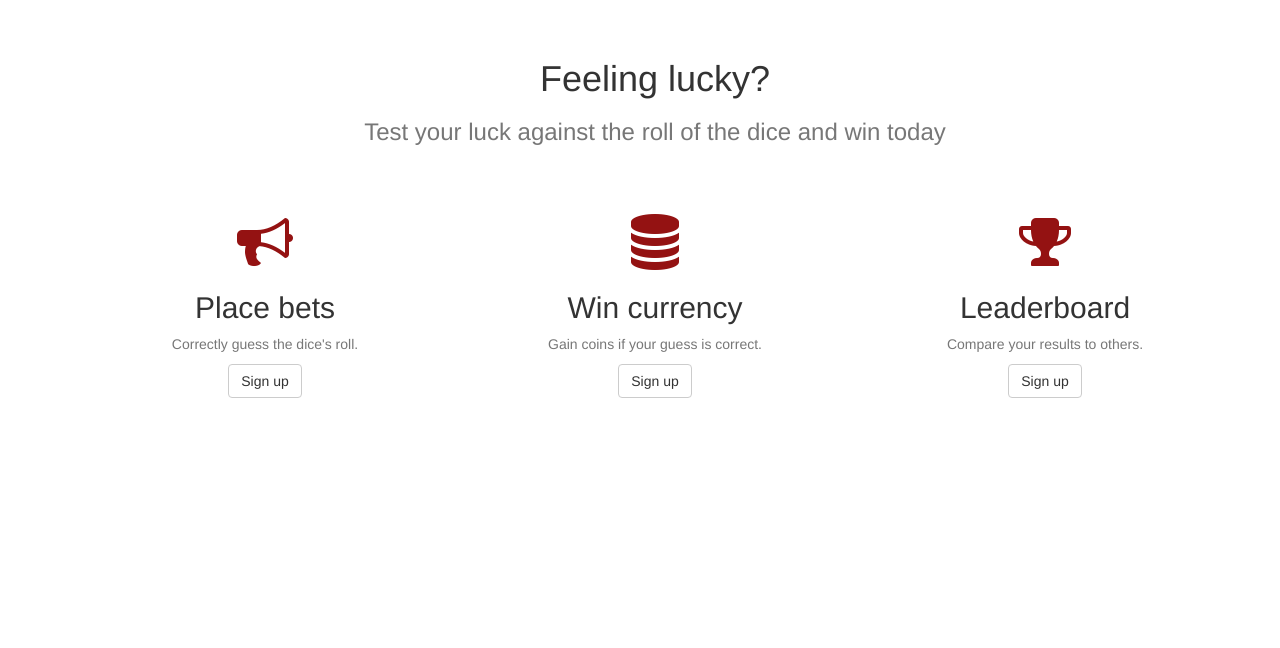
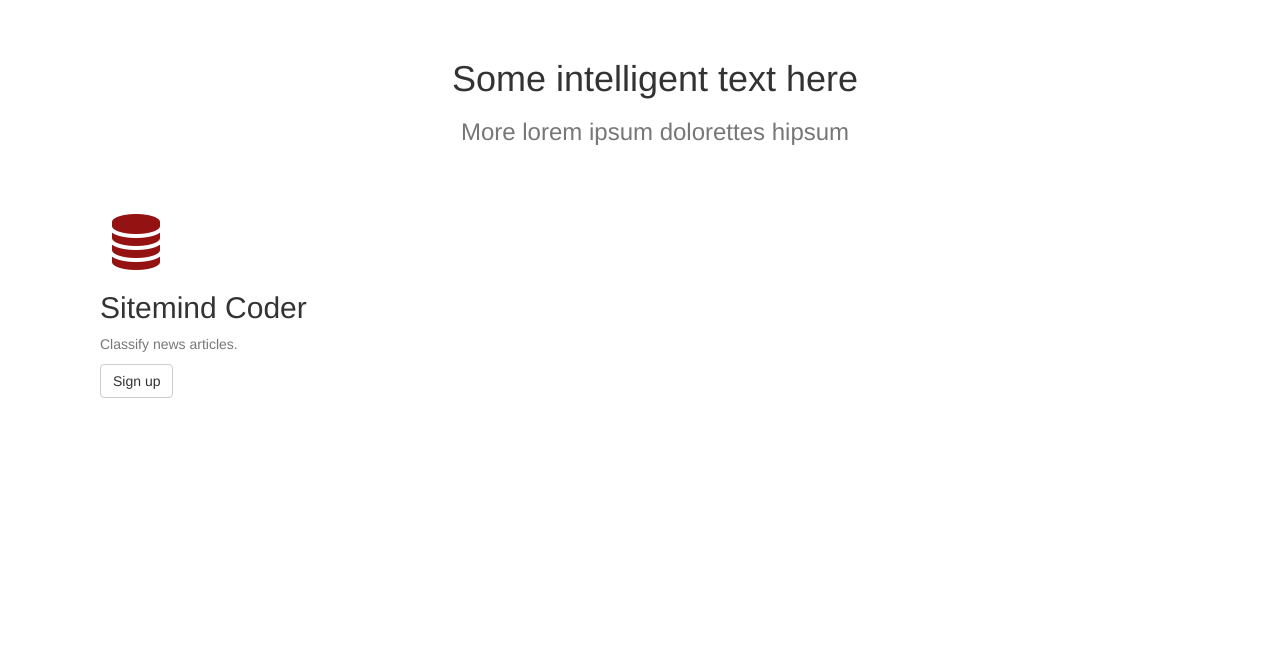
Before and after one commit to autonomio/coder, a Flask app: page / in a window 1280 px wide. Shown: the part 51-699 px from the top of the page. Run offline with Flask 2, Linux system fonts and the light colour scheme; parts of the project's set-up code (start-up, migrations or seed data) failed here and were passed over; some libraries are stand-ins or nearby versions.

Commit message:
Cleaned old example code and added "Classify" button to top bar

```diff
--- a/snakeeyes/blueprints/datahandling/templates/datahandling/loaddata.html
+++ b/snakeeyes/blueprints/datahandling/templates/datahandling/loaddata.html
@@ -4,7 +4,7 @@
 
 {% block body %}
 
-<bold>Loading this page loads file testdata.csv, but doesn't make multiple instances of same data rows (uses url as unique identifier)</bold>
+<bold>Loading this page loads file testdata.csv, but doesn't make multiple instances of same data rows (uses title as unique identifier)</bold>
 
   <hr/>
   <a href="{{ url_for('sitemind.index') }}" class="btn btn-primary">
--- a/snakeeyes/blueprints/page/templates/page/home.html
+++ b/snakeeyes/blueprints/page/templates/page/home.html
@@ -7,32 +7,15 @@ outcome of a dice roll. Win points and dominate the leaderboard.{% endblock %}
 {% block body %}
   <div class="container sm-margin-top">
     <div class="row text-center lg-margin-bottom">
-      <h1>Feeling lucky?</h1>
+      <h1>Some intelligent text here</h1>
       <h3 class="text-muted">
-        Test your luck against the roll of the dice and win today
+        More lorem ipsum dolorettes hipsum
       </h3>
     </div>
-    <div class="row text-center">
-      <div class="col-lg-4">
-        <i class="fa fa-fw fa-4x fa-bullhorn text-primary"></i>
-        <h2>Place bets</h2>
-        <p class="text-muted">Correctly guess the dice's roll.</p>
-        <p>
-          <a href="{{ url_for('user.signup') }}" class="btn btn-default">Sign up</a>
-        </p>
-      </div>
       <div class="col-lg-4">
         <i class="fa fa-fw fa-4x fa-database text-primary"></i>
-        <h2>Win currency</h2>
-        <p class="text-muted">Gain coins if your guess is correct.</p>
-        <p>
-          <a href="{{ url_for('user.signup') }}" class="btn btn-default">Sign up</a>
-        </p>
-      </div>
-      <div class="col-lg-4">
-        <i class="fa fa-fw fa-4x fa-trophy text-primary"></i>
-        <h2>Leaderboard</h2>
-        <p class="text-muted">Compare your results to others.</p>
+        <h2>Sitemind Coder</h2>
+        <p class="text-muted">Classify news articles.</p>
         <p>
           <a href="{{ url_for('user.signup') }}" class="btn btn-default">Sign up</a>
         </p>
--- a/snakeeyes/blueprints/sitemind/templates/sitemind/selections.html
+++ b/snakeeyes/blueprints/sitemind/templates/sitemind/selections.html
@@ -14,7 +14,7 @@
 {% endblock %}
 
 
-{% block title %}Testing to bring Sitemind UI into being{% endblock %}
+{% block title %}Sitemind Coder{% endblock %}
 {% block body %}
 
 
--- a/snakeeyes/blueprints/user/templates/user/settings.html
+++ b/snakeeyes/blueprints/user/templates/user/settings.html
@@ -30,6 +30,7 @@
         {% endif %}
       </div>
 
+      <!--
       <h2>Betting</h2>
       <div class="list-group">
         <a href="{{ url_for('bet.history') }}" class="list-group-item">
@@ -42,7 +43,9 @@
       </div>
       <a href="{{ url_for('billing.purchase_coins') }}"
          class="btn btn-primary">Buy more coins</a>
+         -->
     </div>
+    <!--
     <div class="col-md-5 col-md-push-1 col-md-offset-1">
       {% if current_user.subscription %}
         <h2>{{ current_user.subscription.plan | title }}
@@ -96,5 +99,6 @@
         {% endif %}
       {% endif %}
     </div>
+    -->
   </div>
 {% endblock %}
--- a/snakeeyes/blueprints/user/views.py
+++ b/snakeeyes/blueprints/user/views.py
@@ -120,7 +120,7 @@ def signup():
         u.save()
 
         if login_user(u):
-            flash('Awesome, thanks for signing up!', 'success')
+            flash('Thank you for signing up!', 'success')
             return redirect(url_for('user.welcome'))
 
     return render_template('user/signup.html', form=form)
@@ -139,7 +139,7 @@ def welcome():
         current_user.username = request.form.get('username')
         current_user.save()
 
-        flash('Sign up is complete, enjoy our services.', 'success')
+        flash('Sign up is complete, welcome.', 'success')
         return redirect(url_for('user.settings'))
 
     return render_template('user/welcome.html', form=form)
--- a/snakeeyes/templates/layouts/app.html
+++ b/snakeeyes/templates/layouts/app.html
@@ -48,8 +48,16 @@
             </li>
           {% endif %}
           #}
+          {% if current_user.is_authenticated %}
+            <li>
+              <a href="{{ url_for('sitemind.index') }}">
+                <span class="label label-primary">Classify</span>
+              </a>
+            </li>
+          {% endif %}
+
           {# MADD making file-load button to toolbar #}
-          {% if current_user.is_authenticated %}
+          {% if current_user.role == 'admin' %}
           <li>
             <a href="{{ url_for('datahandling.loaddata') }}"></a>
               <span class="label label-primary">Upload data</span>
@@ -89,7 +97,9 @@
 {% endblock %}
 
 {% block footer %}
+<!--
   <li><a href="{{ url_for('contact.index') }}">Contact</a></li>
   <li><a href="{{ url_for('page.privacy') }}">Privacy Policy</a></li>
   <li><a href="{{ url_for('page.terms') }}">Terms of Service</a></li>
+-->
 {% endblock %}
```
Also changed, not shown: snakeeyes/blueprints/user/templates/user/signup.html (+3 -23 lines), snakeeyes/blueprints/user/templates/user/welcome.html (+3 -8 lines), 1 other file.
